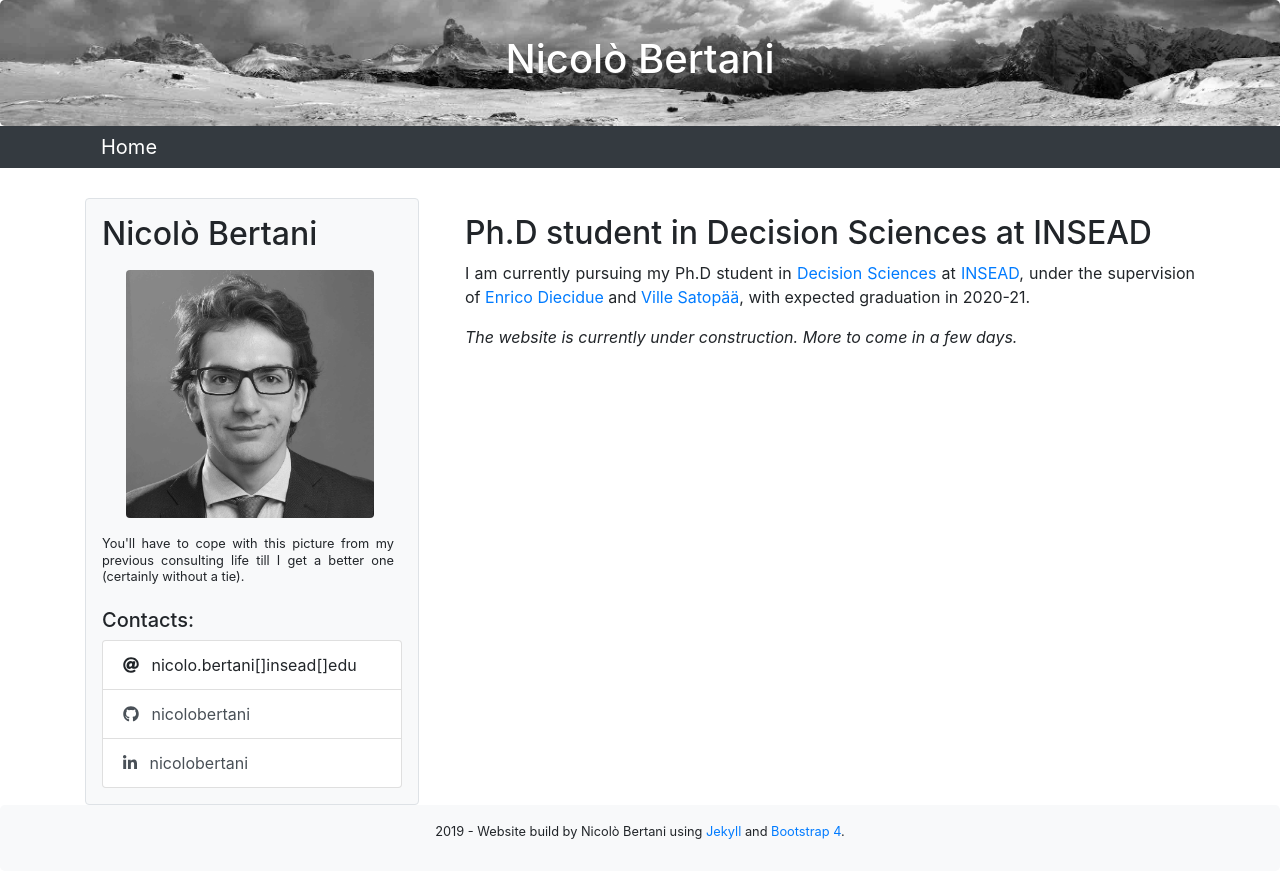
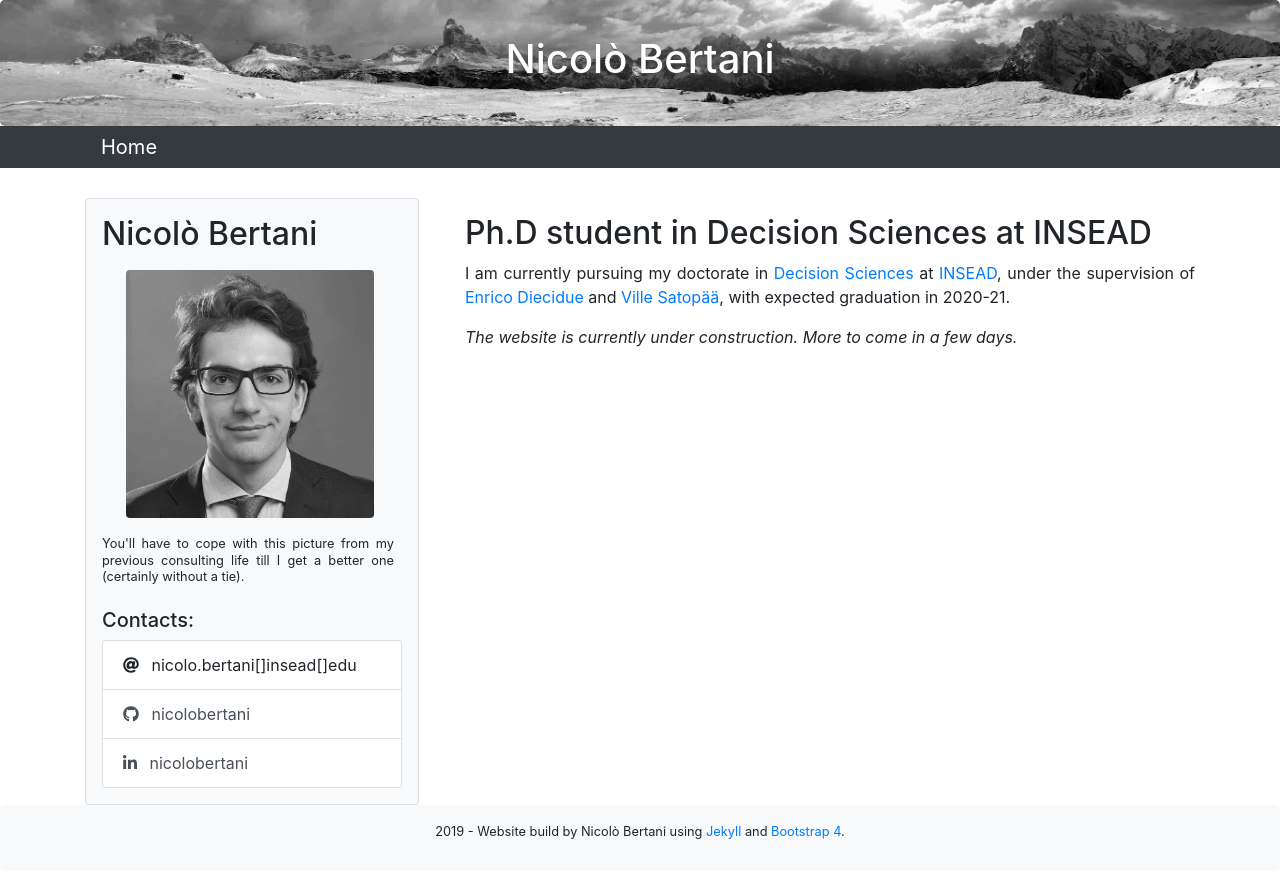
Before and after one commit to nicolobertani/nicolobertani.github.io, a Jekyll site: the page built from index.md, in a window 1280 px wide. Shown: the top 878 px of the page. Built offline with Jekyll 4.4.1, drawn with Linux system fonts in a browser that asks for light colours; nearby versions of some CDN libraries.

Commit message:
amend index

```diff
--- a/index.md
+++ b/index.md
@@ -3,6 +3,6 @@ layout: index
 title: "Home"
 ---
 
-I am currently pursuing my Ph.D student in [Decision Sciences](https://www.insead.edu/faculty-research/academic-areas/decision-sciences) at [INSEAD](https://www.insead.edu/), under the supervision of [Enrico Diecidue](https://faculty.insead.edu/enrico-diecidue/home) and [Ville Satopää](https://faculty.insead.edu/ville-satopaa/home), with expected graduation in 2020-21.
+I am currently pursuing my doctorate in [Decision Sciences](https://www.insead.edu/faculty-research/academic-areas/decision-sciences) at [INSEAD](https://www.insead.edu/), under the supervision of [Enrico Diecidue](https://faculty.insead.edu/enrico-diecidue/home) and [Ville Satopää](https://faculty.insead.edu/ville-satopaa/home), with expected graduation in 2020-21.
 
 *The website is currently under construction. More to come in a few days.*
```
